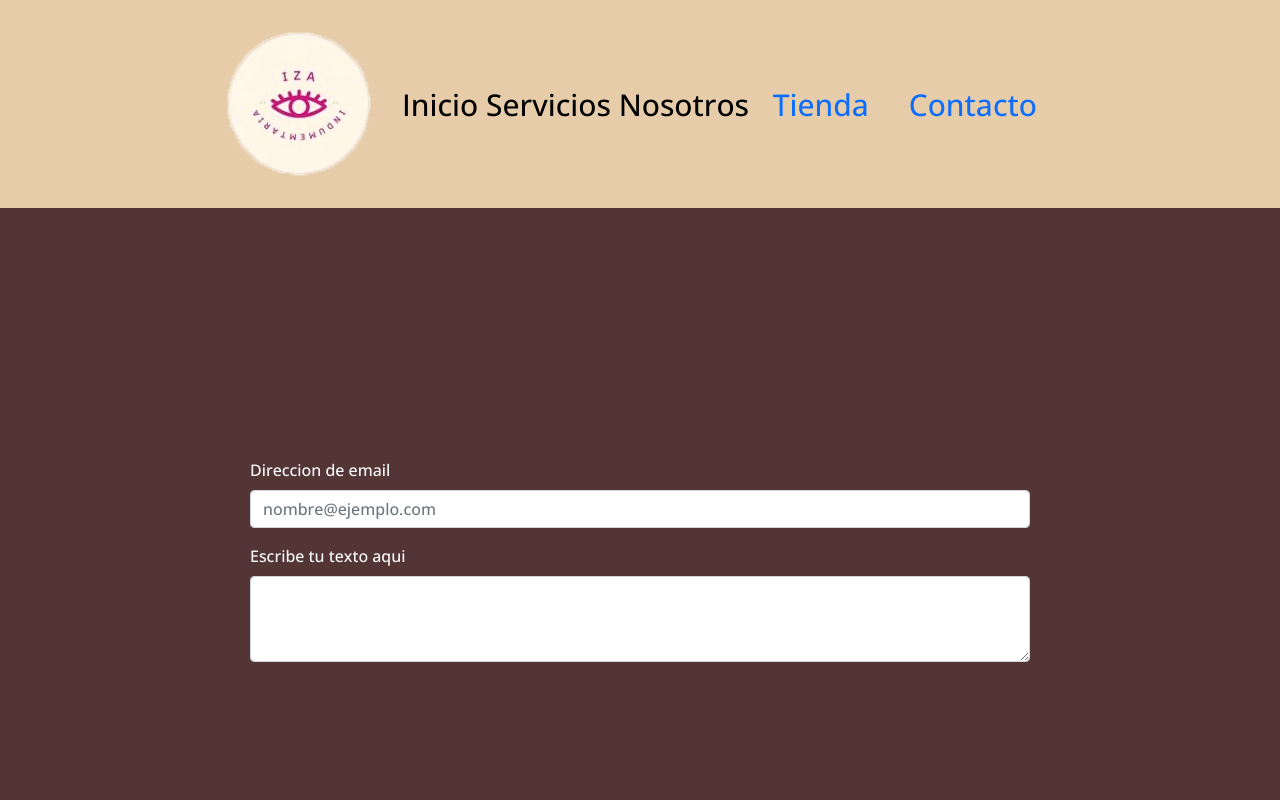
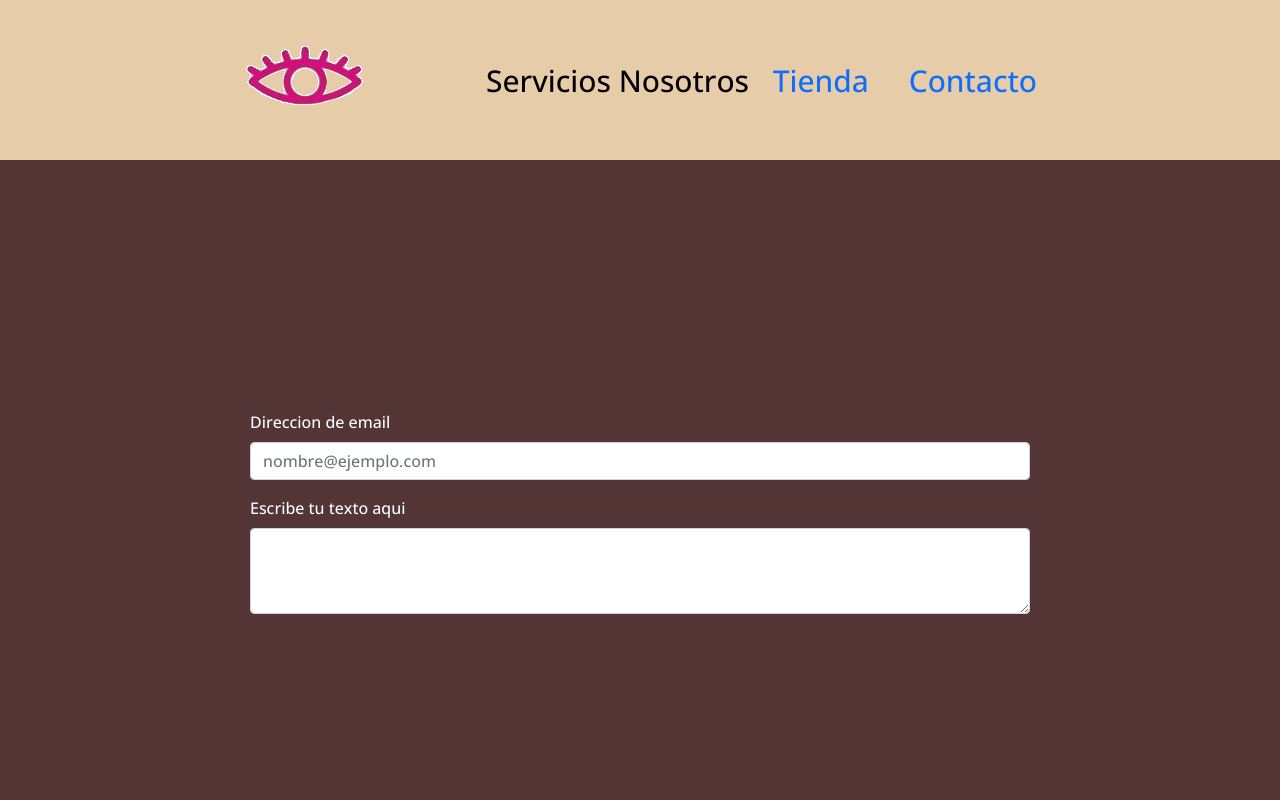
Before and after one commit to santtl94/ProyectoDW, a website: page contacto.html in a window 1280 px wide. Shown: the top 800 px of the page. Drawn offline with nearby package versions, Linux system fonts and the light colour scheme.

Commit message:
cambios logo

```diff
--- a/contacto.html
+++ b/contacto.html
@@ -19,13 +19,12 @@
 <body>
     <header class="header">
         <div class="container logo-nav-container">
-        <a href="index.html"><img src="multimedia/logoIza1.png" alt="LogoIZAIndumentaria" class="logo"></a>
+        <a href="index.html"><img src="multimedia/SoloLogo.gif" alt="LogoIZAIndumentaria" class="logo"></a>
 
 
 
         <nav class="nav">
             <ul>
-                <li><a href="index.html" class="link-interno">Inicio</a></li>
                 <li><a href="#Servicios" class="link-interno">Servicios</a></li>
                 <li><a href="#Nosotros" class="link-interno">Nosotros</a></li>
                 <li><a href="tienda.html" target="_blank" class="nav-link">Tienda</a></li>
```
Also changed, not shown: index.html (+1 -2 lines), tienda.html (+1 -2 lines), multimedia/LogoIZA.jpeg (deleted), multimedia/Sintítulo.png (deleted), multimedia/SoloLogo.gif (added), multimedia/logoIza1.png (deleted).
